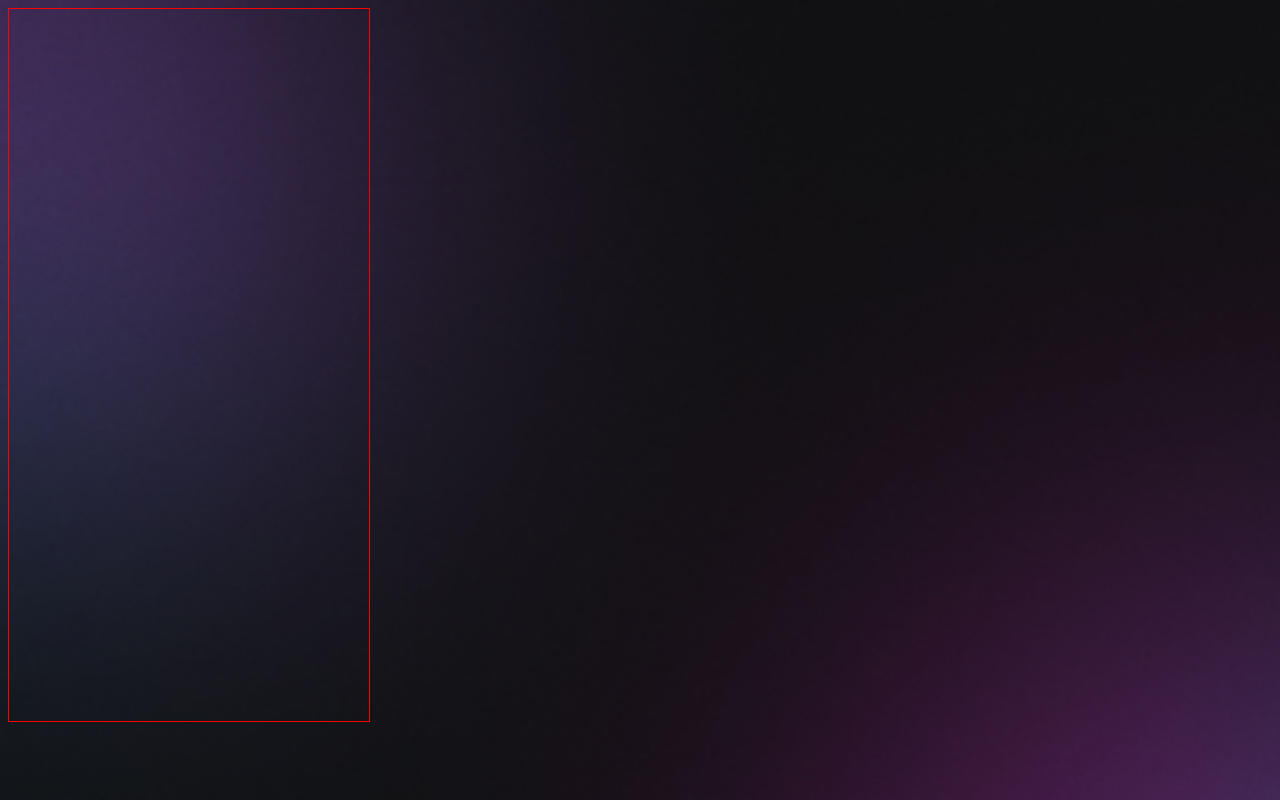
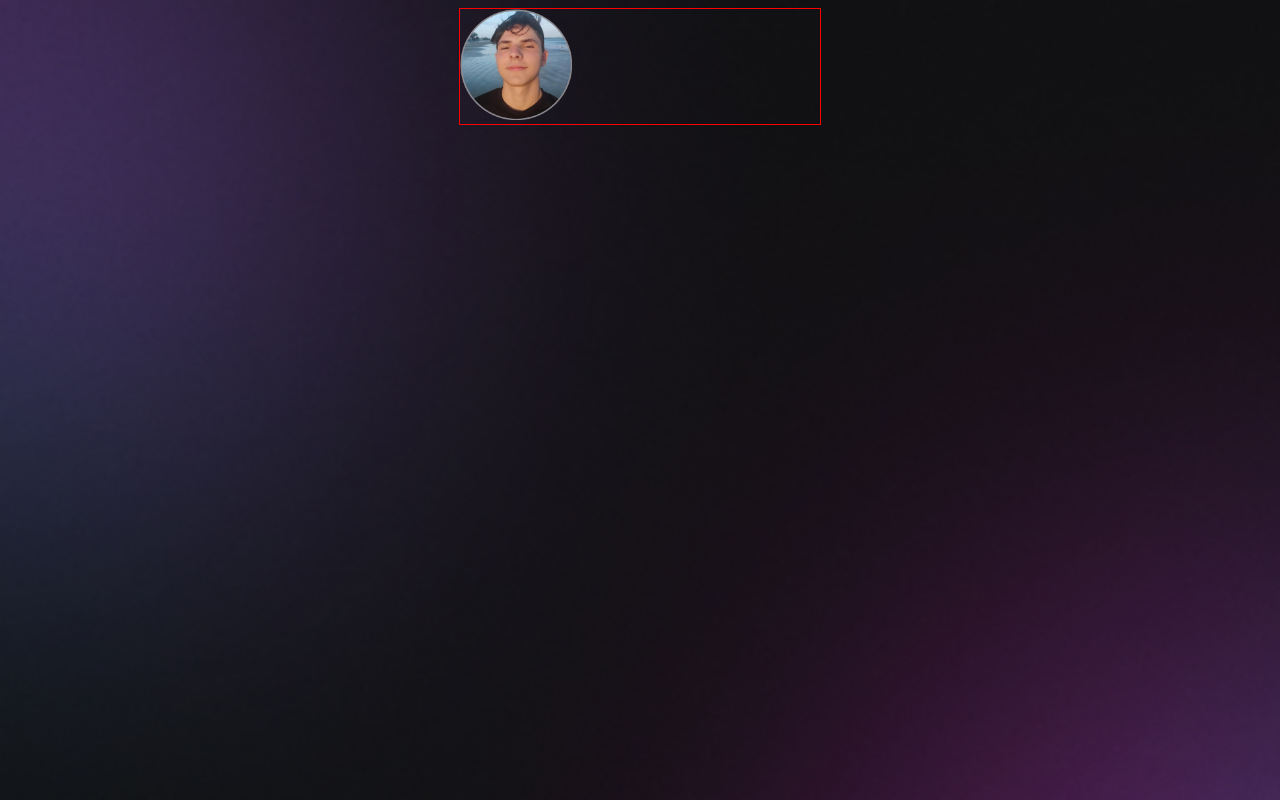
Before and after one commit to arturgomesc/DevLinks, a plain HTML site: page index.html in a window 1280 px wide. Drawn offline with Linux system fonts and the light colour scheme.

Commit message:
atualizacao_aulas

```diff
--- a/index.html
+++ b/index.html
@@ -9,7 +9,12 @@
 </head>
 <body>
     <div id="container">
-
+        <div id="profile">
+            <img
+                src="./assets/avatar.png"
+                alt="Foto de Artur Gomes usando um bone para tras, de camisa preta, em uma praia."
+            />
+        </div>
     </div>
 </body>
 </html>
--- a/style.css
+++ b/style.css
@@ -11,6 +11,10 @@ body {
 
 #container {
     width: 360px;
-    height: 712px;
     border: 1px solid red;
+    margin: auto; /* margin alinha nos lados, mas nao em cima nem em baixo */
 }
+
+#profile img {
+    width: 112px;
+}
```
Also changed, not shown: assets/avatar.png (added).
